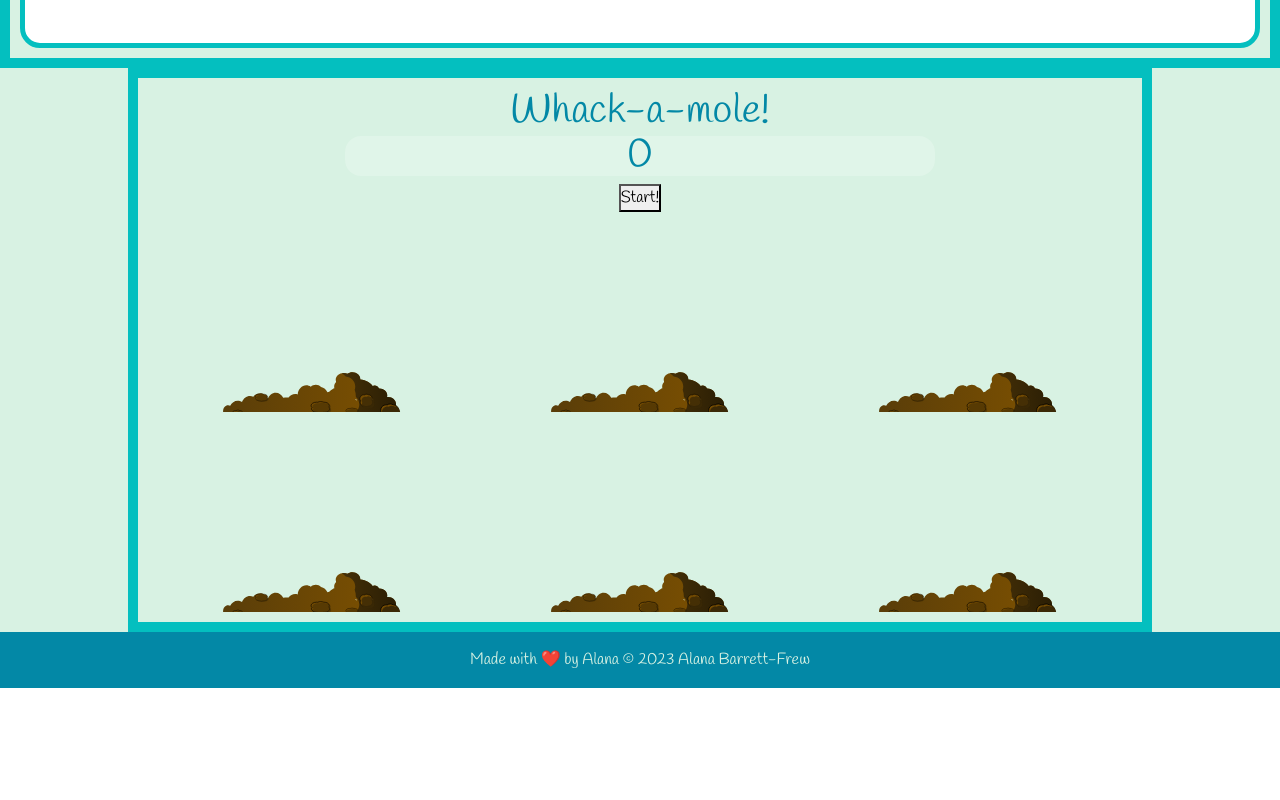
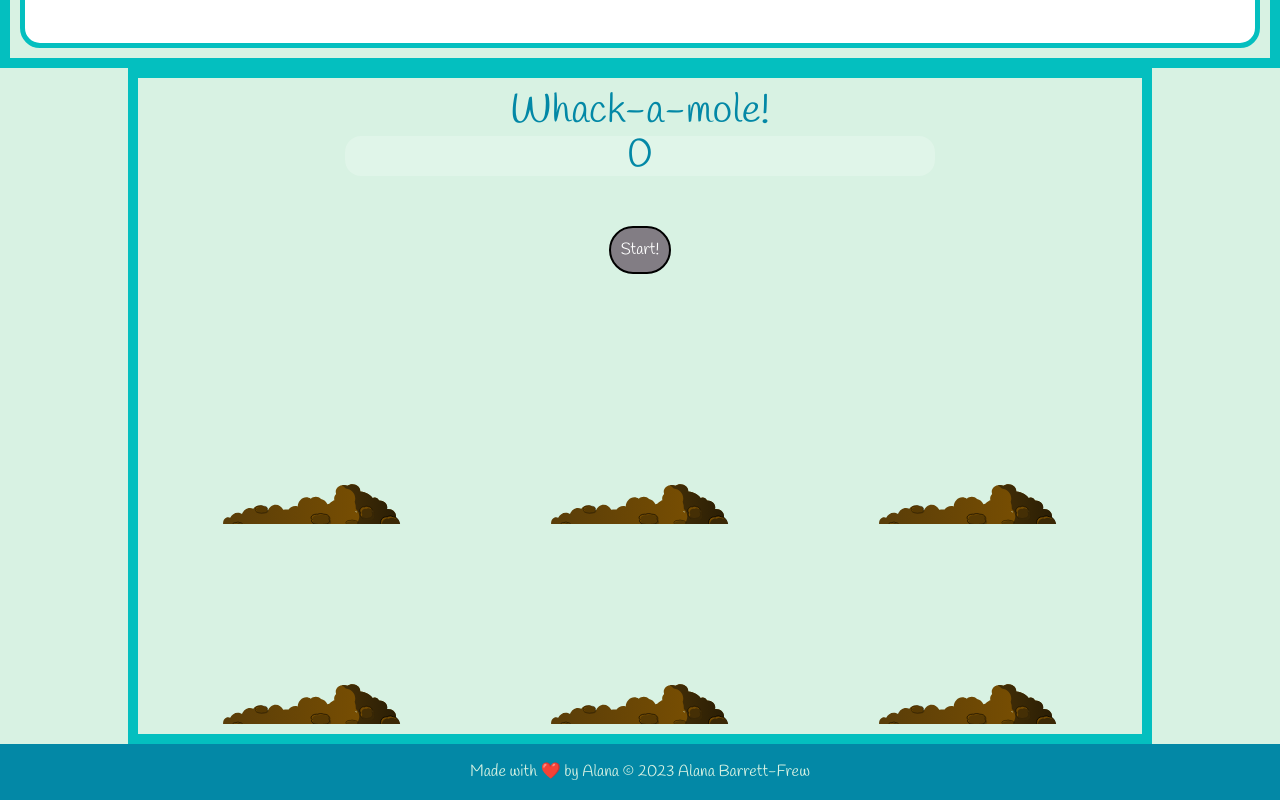
Before and after one commit to AlanaBF/Nautical-Turtle, a React (Vite) app: page /#/Fun in a window 1280 px wide. Shown: the part 1855-2655 px from the top of the page. Before the commit the page ends 2543 px from the top, so only its background shows below. Built offline with nearby package versions, Linux system fonts and the light colour scheme.

Commit message:
button styling edited

```diff
--- a/src/components/WhackaMole/index.jsx
+++ b/src/components/WhackaMole/index.jsx
@@ -106,7 +106,7 @@ function WhackAMole() {
         Whack-a-mole! <span className="score">{score}</span>
       </h1>
       {!gameStarted && (
-        <button className="start-button" onClick={startGame}>
+        <button className="whackamole-button" onClick={startGame}>
           Start!
         </button>
       )}
```
